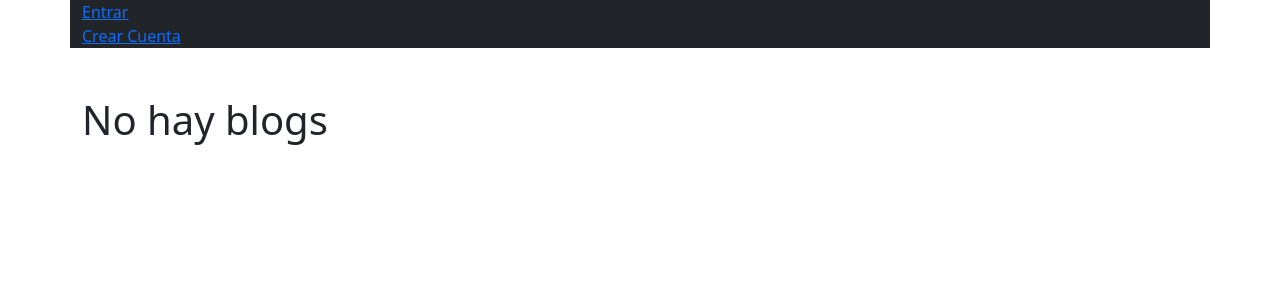
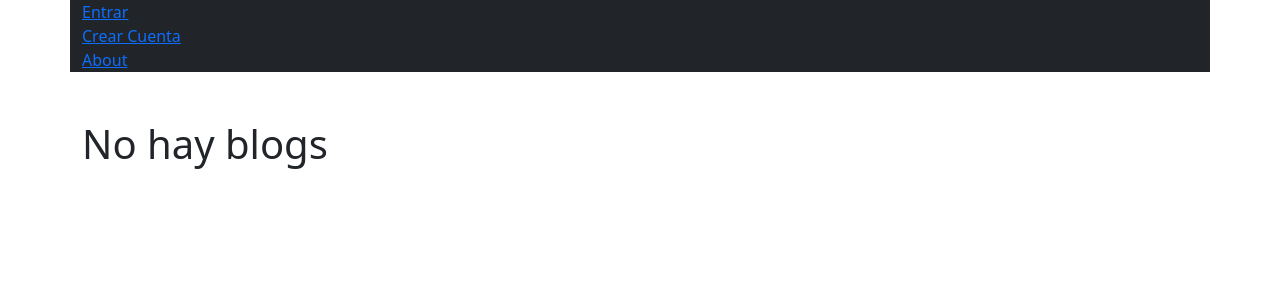
Before and after one commit to sebastian-marchi/Blog-Entrega-Final, a Django app: page /blog/ in a window 1280 px wide. Shown: the top 300 px of the page. Run offline with Django 4.2, Linux system fonts and the light colour scheme; data that the repository does not hold is empty.

Commit message:
Agrego view About

```diff
--- a/blog/templates/blog/blog_list.html
+++ b/blog/templates/blog/blog_list.html
@@ -16,9 +16,11 @@
       <a href="{% url 'blog_logout' %}">Salir</a><br>
       <a href="{% url 'blog_create' %}">Nuevo Blog</a><br>
       <a href="{% url 'blogger_profile' user.id %}">Perfil {{user.username}}</a><br>
+      <a href="{% url 'blog_about' %}">About</a>
     {% else %}
       <a href="{% url 'blog_login' %}">Entrar</a><br>
       <a href="{% url 'blogger_signup' %}">Crear Cuenta</a><br>
+      <a href="{% url 'blog_about' %}">About</a>
     {% endif %}
   </div>
 
--- a/blog/urls.py
+++ b/blog/urls.py
@@ -9,4 +9,5 @@ urlpatterns = [
     path("borrar/<pk>/", views.BlogDelete.as_view(), name ="blog_delete"),
     path("entrar/", views.BlogLogin.as_view(), name="blog_login"),
     path("salir/", views.BlogLogout.as_view(), name="blog_logout"),
+    path("about/",views.About, name="blog_about")
 ]
--- a/blog/views.py
+++ b/blog/views.py
@@ -8,6 +8,7 @@ from django.contrib.auth.views import LoginView, LogoutView
 from blog.models import BlogModel
 from django.contrib.messages.views import SuccessMessageMixin
 from django.contrib.auth.forms import UserCreationForm
+from django.http import HttpResponse, HttpResponseRedirect
 
 
 
@@ -63,3 +64,6 @@ class BlogLogin(LoginView):
 
 class BlogLogout(LogoutView):
     template_name = 'blog/blog_logout.html'
+
+def About(request):
+    return render(request, 'blog/blog_about.html')
```
Also changed, not shown: blog/templates/blog/blog_about.html (added, +19 -0 lines), blogger/views.py (line endings or trailing spaces).
